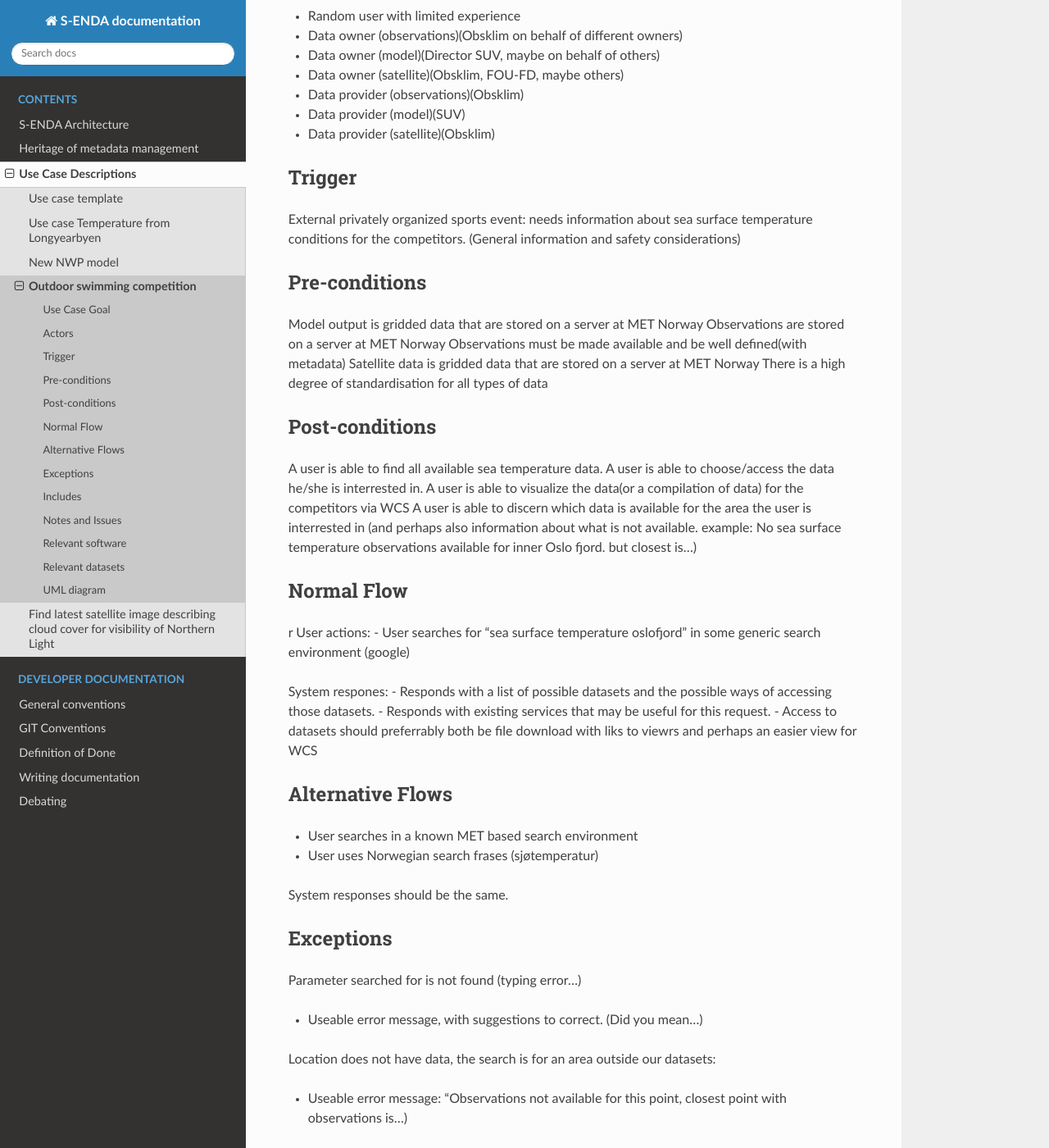
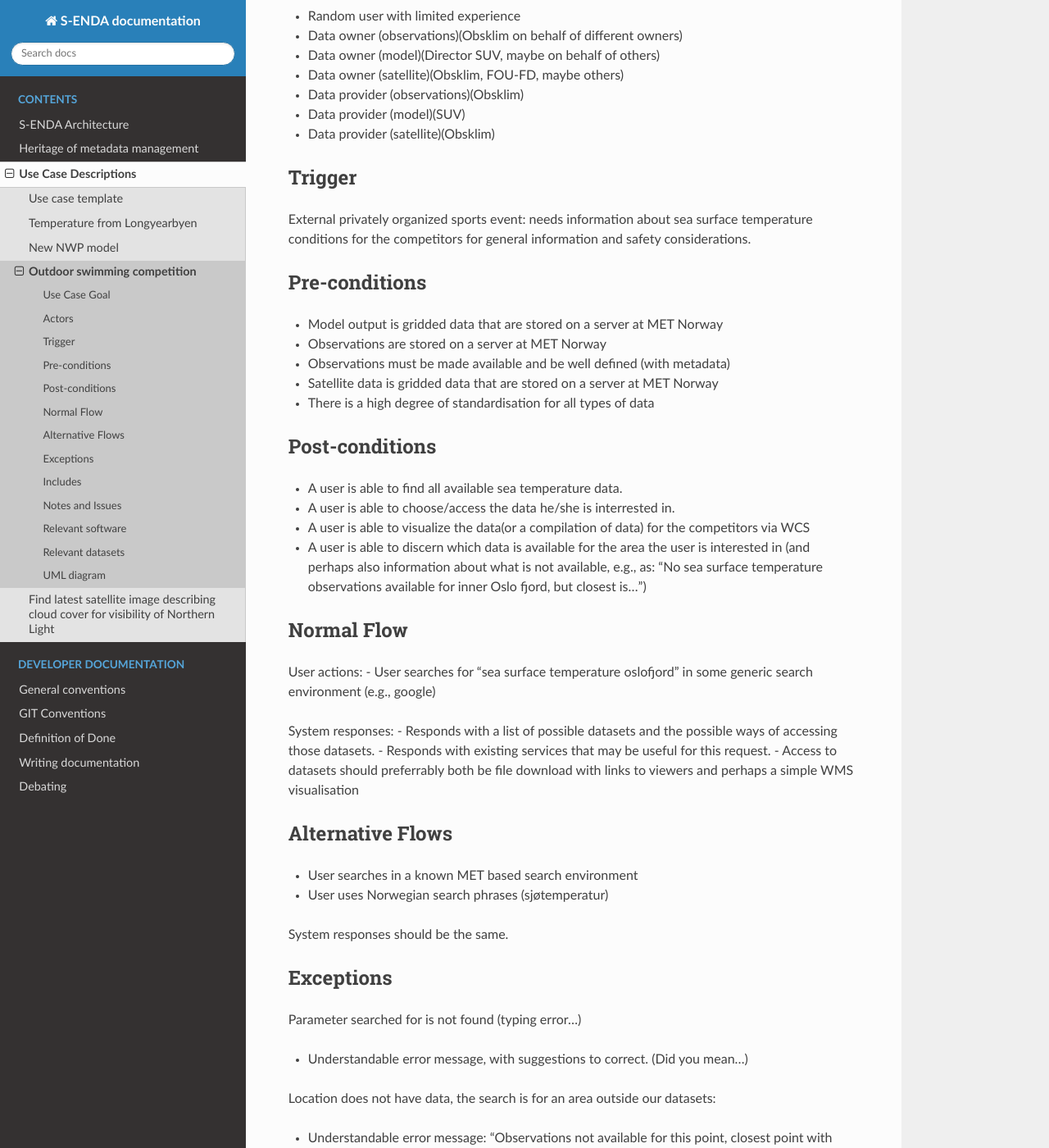
Before and after one commit to metno/S-ENDA-documentation, a Sphinx documentation site: the page built from source/use_case_swimming_comp.rst, in a window 1280 px wide and 1400 px high, scrolled down 648 px. Shown: the whole window at 82% size. Built offline with Sphinx 7.4.7 and the Read the Docs theme 2.0.0, drawn with Linux system fonts in a browser that asks for light colours; some of the changed text lies outside the part shown.

Commit message:
#35, GH-51: minor language corrections

```diff
--- a/source/use_case_swimming_comp.rst
+++ b/source/use_case_swimming_comp.rst
@@ -54,21 +59,23 @@ Pre-conditions
 .. Activities that must take place, or any conditions that must be true, before the Use Case can be
    started.
 
-Model output is gridded data that are stored on a server at MET Norway
-Observations are stored on a server at MET Norway
-Observations must be made available and be well defined(with metadata)
-Satellite data is gridded data that are stored on a server at MET Norway
-There is a high degree of standardisation for all types of data
+* Model output is gridded data that are stored on a server at MET Norway
+* Observations are stored on a server at MET Norway
+* Observations must be made available and be well defined (with metadata)
+* Satellite data is gridded data that are stored on a server at MET Norway
+* There is a high degree of standardisation for all types of data
 
 Post-conditions
 ===============
 
 .. The state of the system at the conclusion of the Use Case execution.
 
-A user is able to find all available sea temperature data.
-A user is able to choose/access the data he/she is interrested in.
-A user is able to visualize the data(or a compilation of data) for the competitors via WCS
-A user is able to discern which data is available for the area the user is interrested in (and perhaps also information about what is not available. example: No sea surface temperature observations available for inner Oslo fjord. but closest is...)
+* A user is able to find all available sea temperature data.
+* A user is able to choose/access the data he/she is interrested in.
+* A user is able to visualize the data(or a compilation of data) for the competitors via WCS
+* A user is able to discern which data is available for the area the user is interested in
+  (and perhaps also information about what is not available, e.g., as: "No sea surface
+  temperature observations available for inner Oslo fjord, but closest is...")
 
 Normal Flow
 ===========
@@ -76,15 +83,14 @@ Normal Flow
 .. Detailed description of the user actions and system responses that will take place during
    execution of the Use Case under normal, expected conditions. This dialog sequence will ultimately
    lead to accomplishing the goal stated in the Use Case name and description.
-r
+
 User actions:
-- User searches for "sea surface temperature oslofjord" in some generic search environment (google)
+- User searches for "sea surface temperature oslofjord" in some generic search environment (e.g., google)
 
-System respones:
+System responses:
 - Responds with a list of possible datasets and the possible ways of accessing those datasets.
 - Responds with existing services that may be useful for this request.
-- Access to datasets should preferrably both be file download with liks to viewrs and perhaps an easier view for WCS
-
+- Access to datasets should preferrably both be file download with links to viewers and perhaps a simple WMS visualisation
 
 Alternative Flows
 =================
@@ -92,7 +98,7 @@ Alternative Flows
 .. Other, legitimate usage scenarios that can take place within this Use Case.
 
 - User searches in a known MET based search environment
-- User uses Norwegian search frases (sjøtemperatur)
+- User uses Norwegian search phrases (sjøtemperatur)
 
 System responses should be the same.
 
@@ -105,13 +111,13 @@ Exceptions
 
 Parameter searched for is not found (typing error...)
 
-- Useable error message, with suggestions to correct. (Did you mean...)
+- Understandable error message, with suggestions to correct. (Did you mean...)
 
 Location does not have data, the search is for an area outside our datasets:
 
-- Useable error message: "Observations not available for this point, closest point with observations is...)
+- Understandable error message: "Observations not available for this point, closest point with observations is..."
 
-Point in time/space not available in satellite data because of clouds(SST not possible to calculate from data)
+Point in time/space not available in satellite data because of clouds (SST not possible to calculate from data)
 
 
 Includes
```
Also changed, not shown: other parts of source/use_case_swimming_comp.rst (+9 -4 lines), source/use_case_longyear_temp.rst (+17 -14 lines).
